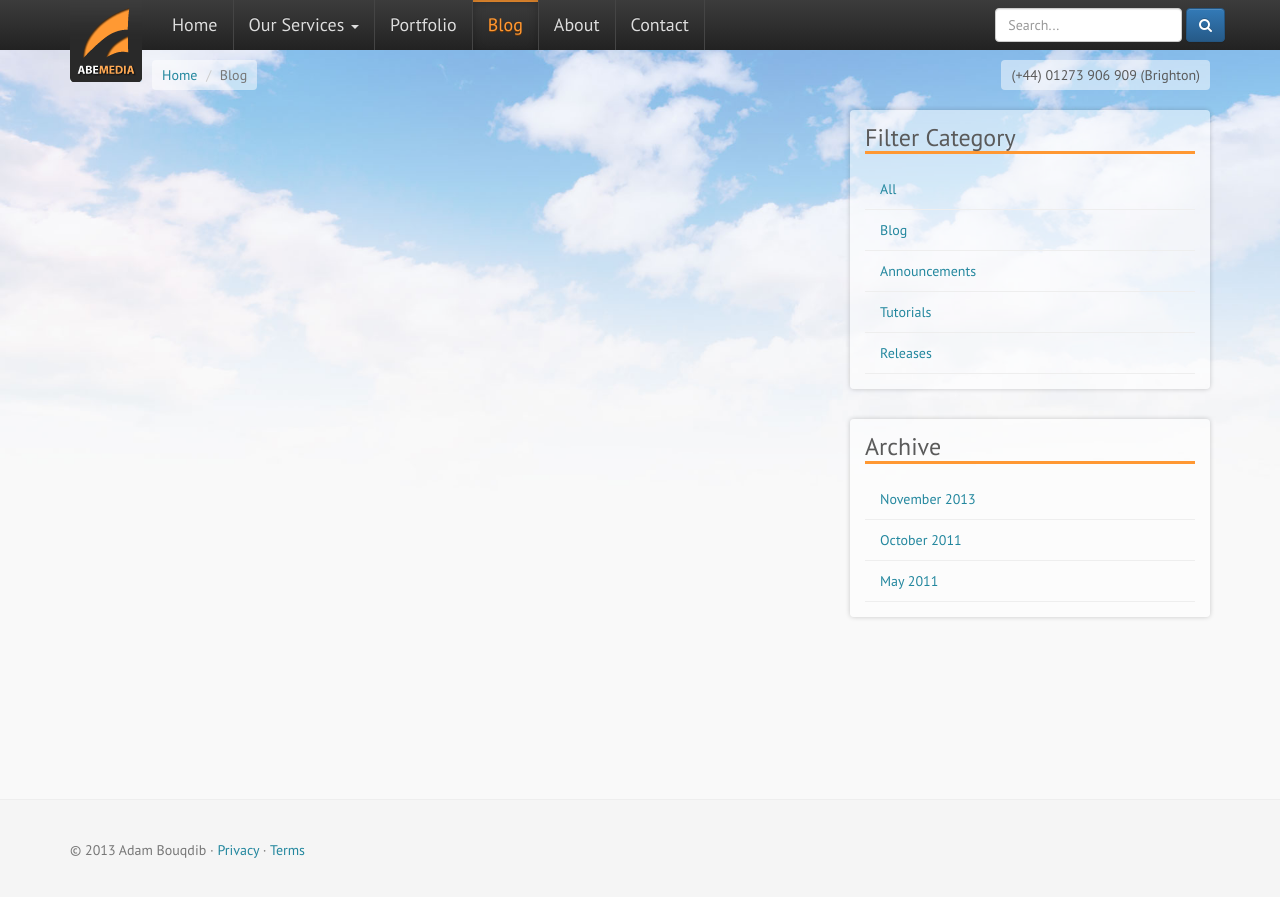
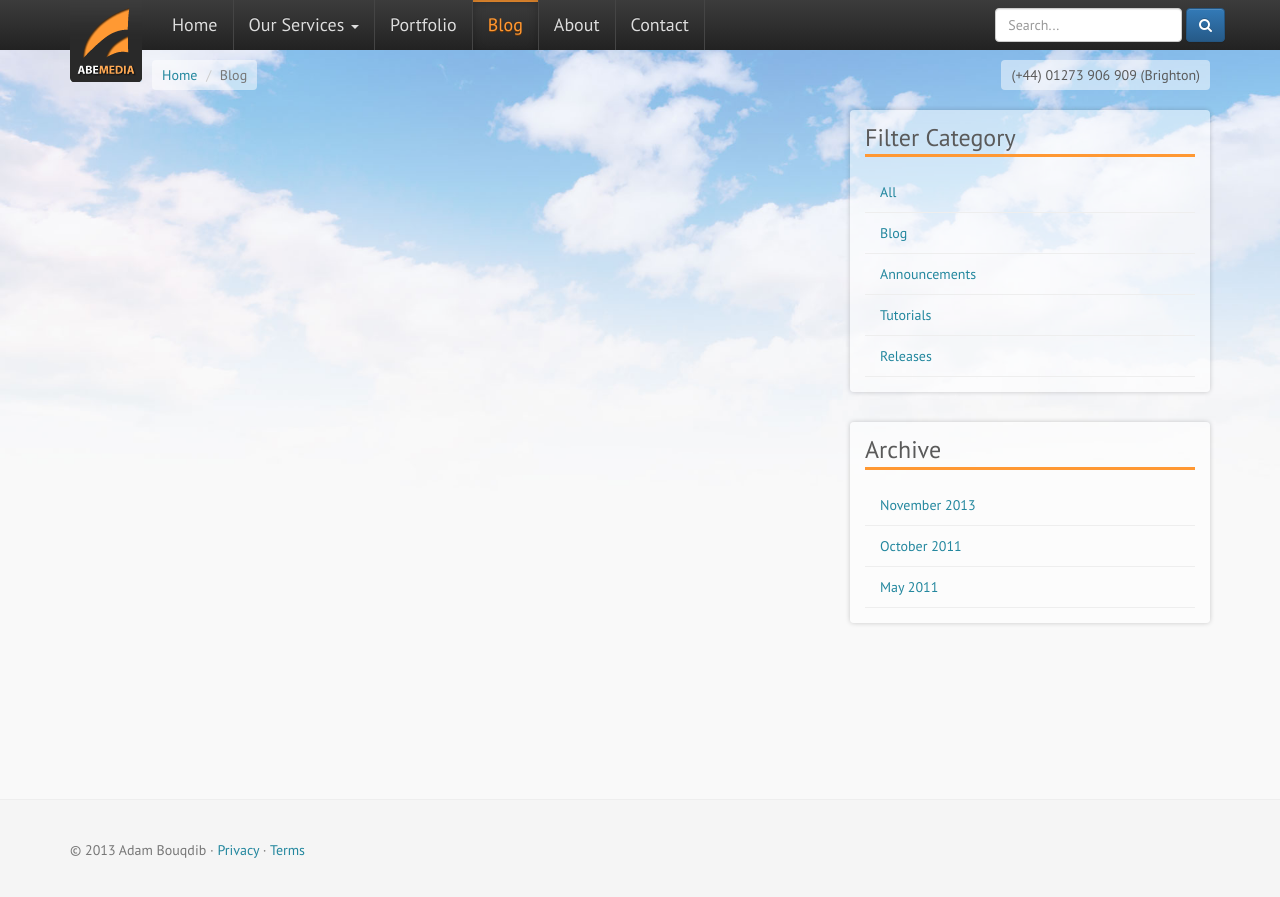
Before and after one commit to abemedia/abemedia.github.io, a Jekyll site: the page built from blog/index.html, in a window 1280 px wide. Shown: the top 897 px of the page. Built offline with Jekyll 4.4.1, drawn with Linux system fonts in a browser that asks for light colours; nearby versions of some CDN libraries; comment, search, counter and statistics services are not loaded.

Commit message:
Update style.css

```diff
--- a/css/style.css
+++ b/css/style.css
@@ -151,6 +151,7 @@ div + .box {
 .box > h3 {
         border-bottom:3px solid #ff9833;
         margin:0 0 15px;
+        padding-bottom:3px;
 }
 
 /* Blog
```
